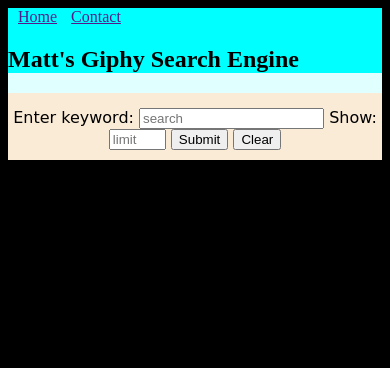
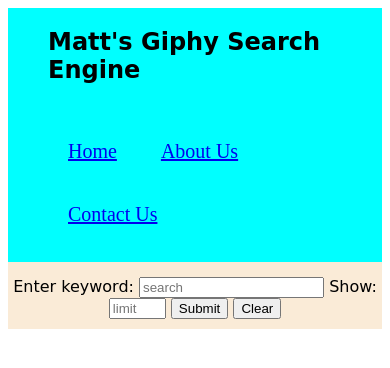
Before and after one commit to mwhitlow83/assignment-2, a plain HTML site: page index.html in a window 390 px wide. Drawn offline with Linux system fonts and the light colour scheme; a web font is replaced by a local one.

Commit message:
mobile phone view enhancing

```diff
--- a/index.html
+++ b/index.html
@@ -2,6 +2,7 @@
 software engineering
  Homework Assignment #2
 July 19, 2024-->
+
 <!DOCTYPE html>
 <html>
 <html lang="en">
@@ -22,16 +23,23 @@
   </head>
 
 <body>
+
     <div class="container">
-        <div class="head-container">
 
-<!--nanigation bar-->
-        <a class="home" href="">Home</a>
-          <a class="contact"   href="">Contact</a>
+<!--navigation bar-->
 
-            <h2 class="H2">Matt's Giphy Search Engine</h2>
+        <div class="title"><h2>Matt's Giphy Search Engine</h2>
         </div>
 
+        <div class="space"></div>
+
+            <ul class="nav">
+              <li><a href="#home">Home</a></li>
+              <li><a href="#about">About Us</a></li>
+              <li><a href="#contact">Contact Us</a></li>
+            </ul>
+
+      </div>
 <!-- Input field form -->
               <div class="form" id="form">
                  <label for="">Enter keyword:
@@ -61,6 +69,6 @@
  <!-- javascript generated html code will go here -->
 
                 </div>
-    </div>
+
 </body>
 </html>
--- a/style.css
+++ b/style.css
@@ -5,34 +5,35 @@
 July 19, 2024
 */
 
-body{
-  background-color: black;
+.container{
+  display: flex;
+flex-wrap: wrap;
+background-color: aqua;
+
+}
+.title{
+  padding-left: 40px;
+  justify-content: flex-end;
 }
 
-.heading{
-    background-color: aqua;
+.space{
+  width: 40%;
 }
 
-.home{
-  margin-left: 10px;
-  margin-right: 10px;
+.nav li{
+  display: inline-block;
+ column-width: 1fr;
+  font-size: 20px;
+  padding: 20px;
+  justify-content: flex-end;
 }
 
-.container{
-    background-color: lightcyan;
-    height: auto;
-}
-
-.head-container{
-    background-color: aqua;
-}
-
-.h2, .form{
+ H2, .form{
   font-family: "Playwrite AU SA", cursive;
   font-optical-sizing: 100%;
   font-weight: <weight>;
   font-style: normal;
-  text-align: center;
+
 }
 
 .form{
@@ -40,6 +41,10 @@
     background-color: antiquewhite;
     padding-top: 15px;
     padding-bottom: 10px;
+}
+
+body{
+  background-color: white;
 }
 
 .square-container{
```
